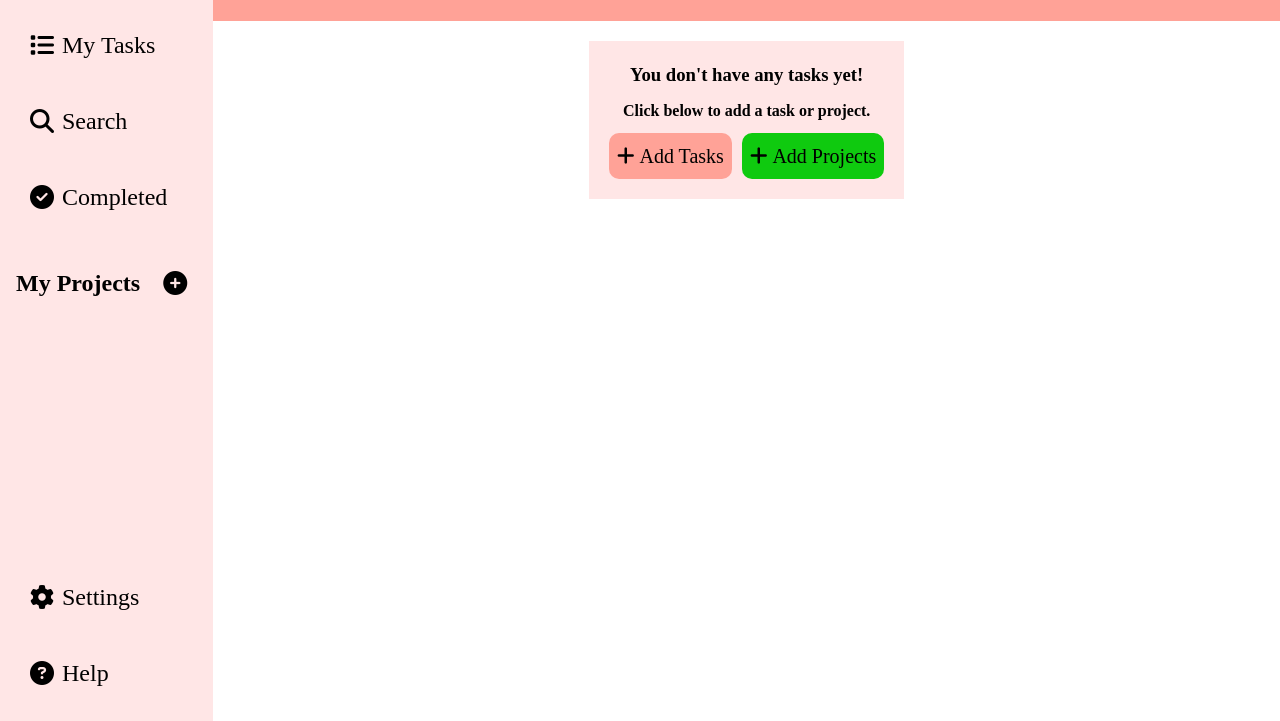
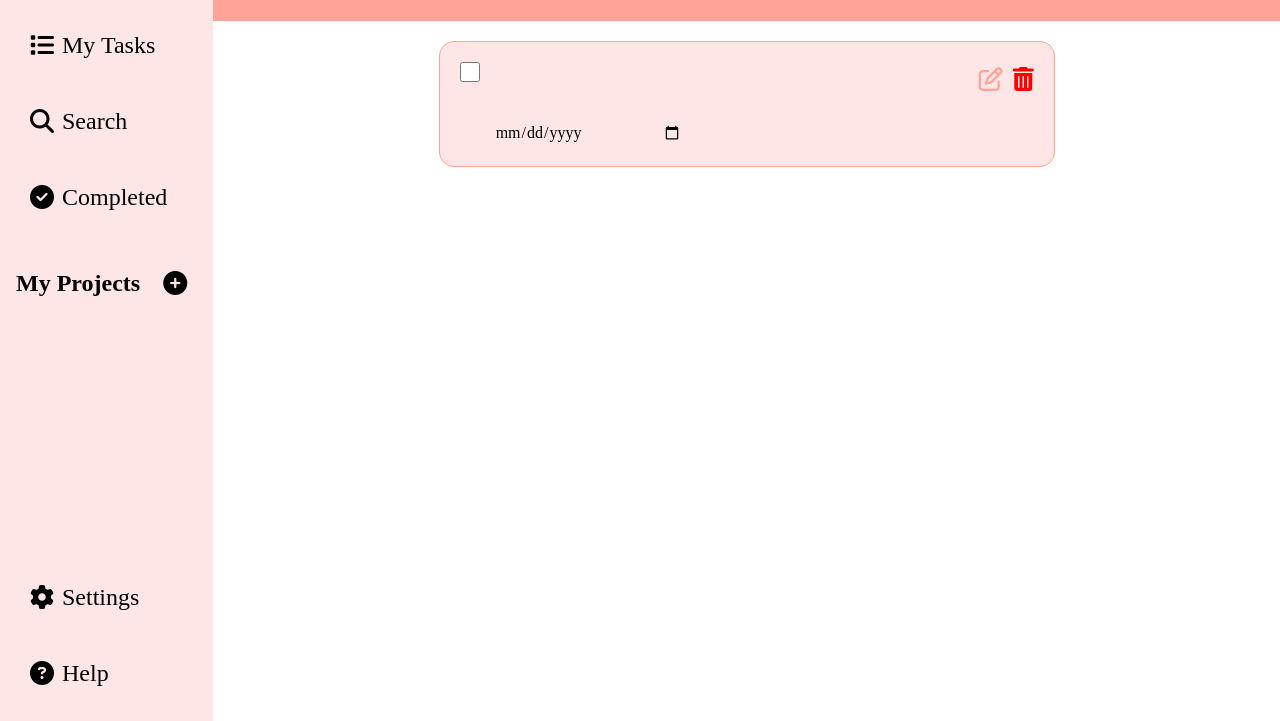
Before and after one commit to HWaterCoding/todo-list, a website built with webpack: page src/template.html in a window 1280 px wide. Shown: the part 79-800 px from the top of the page. Built offline with nearby package versions, Linux system fonts and the light colour scheme.

Commit message:
Add first draft of task items in html Style task items layout

```diff
--- a/src/DOM-creation-modules/display-tasks.js
+++ b/src/DOM-creation-modules/display-tasks.js
@@ -38,8 +38,8 @@ function renderEmptyState(main){
     main.appendChild(defaultMessageDiv);
 }
 
+//add a project parameter to loop through each task in a project and render accordingly.
 function renderTaskList(main, tasks){
-
     tasks.forEach(task => {
 
     });
--- a/src/index.js
+++ b/src/index.js
@@ -6,7 +6,8 @@ import AppManager from "./app-manager.js";
 import { renderController } from "./DOM-creation-modules/display-tasks.js";
 import initApp from "./ui-controller.js";
 
-renderController([]);
+//On page load we will render the "My Tasks" list that's stored.
+// renderController([]);
 
 const manager = new AppManager();
 manager.addProject("tasktest");
@@ -15,6 +16,9 @@ window.Task = Task;
 window.manager = manager;
 
 initApp(manager);
+
+
+
 
 
 
--- a/src/styles.css
+++ b/src/styles.css
@@ -237,6 +237,65 @@ body {
 /* style buttons for form */
 
 
+/* Task Items */
+
+#task{
+    display: flex;
+    background-color: var(--light-pink-theme);
+    width: 60%;
+    max-width: 100%;
+    border: 1px var(--salmon-theme) solid;
+    border-radius: 15px;
+    padding: 20px;
+    gap: 15px;
+}
+
+#completedCheckbox{
+    width: 20px;
+    height: 20px;
+}
+
+#completedCheckbox:hover{
+    cursor: pointer;
+}
+
+#taskItemInfo{
+    display: flex;
+    flex-direction: column;
+    gap: 5px;
+    flex: 1;
+}
+
+#taskItemInfo input{
+    all: unset;
+    width: 40%;
+}
+
+#taskItemButtons{
+    display: flex;
+    align-items: flex-start;
+    gap: 10px;
+}
+
+#taskItemButtons button{
+    all: unset;
+    font-size: 1.5rem;
+}
+
+#taskItemButtons button:hover{
+    cursor: pointer;
+}
+
+#deleteTaskButton i{
+    color: red;
+}
+
+#editTaskButton i{
+    color: var(--salmon-theme)
+}
+
+
+
 
 
 /* Create Project Form */
--- a/src/template.html
+++ b/src/template.html
@@ -102,7 +102,17 @@
 
             <main id="main">
                 <div id="task">
-
+                    <input type="checkbox" name="completed" id="completedCheckbox">
+                    <div id="taskItemInfo">
+                        <!-- Make the inputs readonly until edit button is clicked. -->
+                        <input type="text" name="taskItemTitle" id="taskItemTitle">
+                        <input type="text" name="taskItemDescription" id="taskItemDescription">
+                        <input type="date" name="taskItemDueDate" id="taskItemDueDate">
+                    </div>
+                    <div id="taskItemButtons">
+                        <button id="editTaskButton"><i class="fa-regular fa-pen-to-square"></i></button>
+                        <button id="deleteTaskButton"><i class="fa-solid fa-trash-can"></i></button>
+                    </div>
                 </div>
             </main>
 
--- a/src/ui-controller.js
+++ b/src/ui-controller.js
@@ -23,6 +23,7 @@ export default function initApp(manager){
             let projectID = form.taskForm.projectSelector.value;
             manager.addTaskToProject(projectID, task);
             //also make sure every task by default added to the "My Tasks" project as well
+            //render tasks created instantly under "My Tasks".
             form.taskFormModal.remove();
         });
     });
@@ -36,6 +37,7 @@ export default function initApp(manager){
                 form.projectForm.projectTitle.value
             );
             manager.addProject(project.name);
+            //render projects on side list
             form.projectFormOverlay.remove();
             console.log(manager.allProjects)
         });
```
